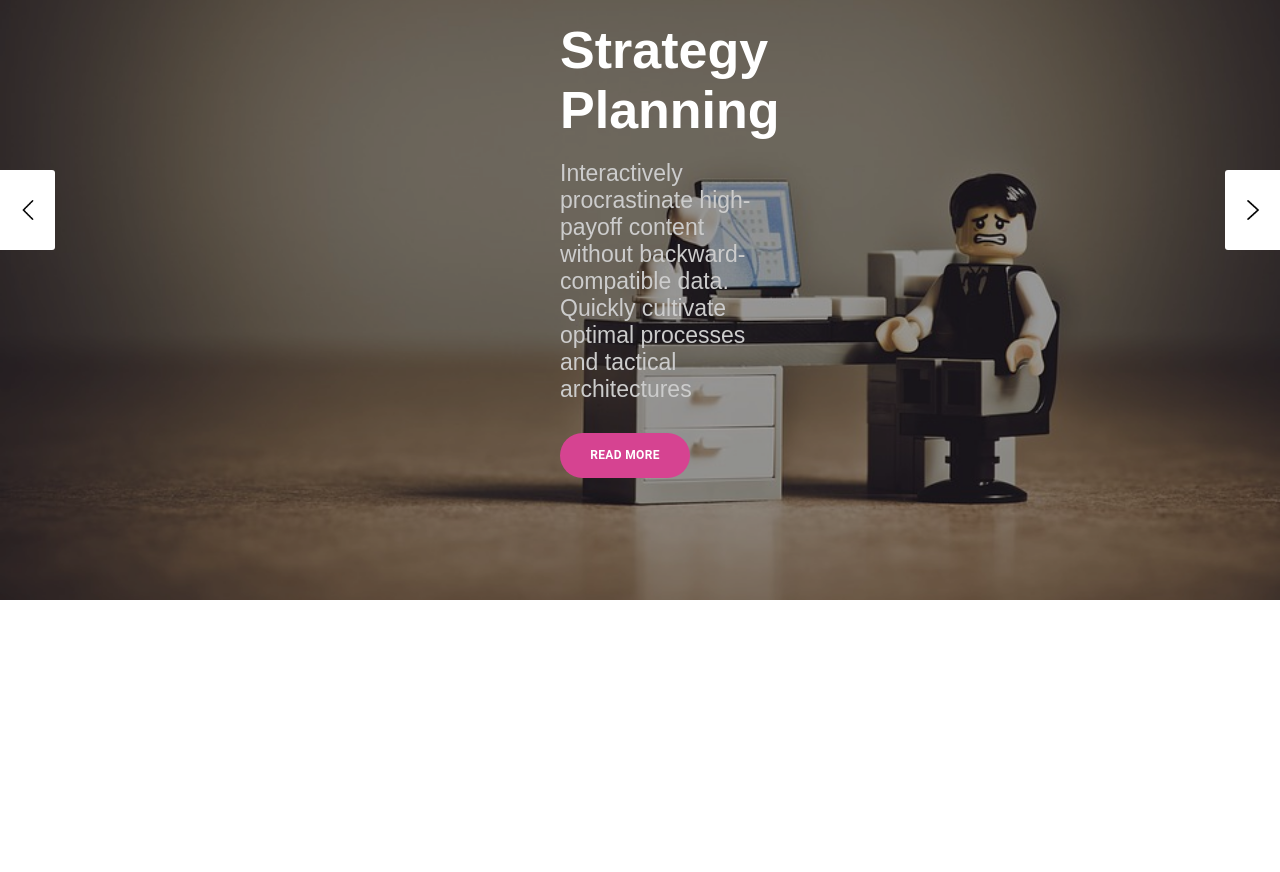
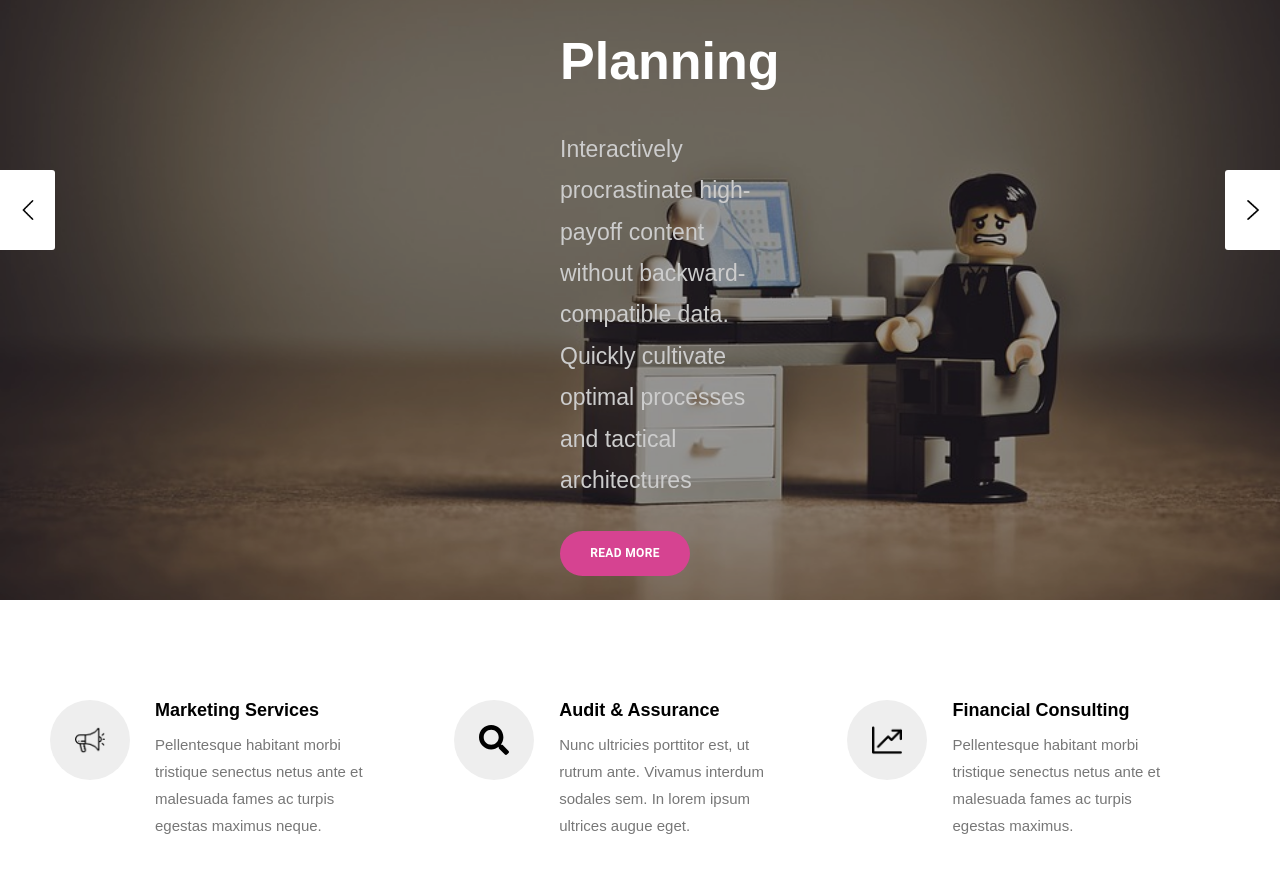
Before and after one commit to MatheusGomesRocha/DesignClone1, a React (Create React App) app: page / in a window 1280 px wide. Shown: the part 180-1052 px from the top of the page. Before the commit the page ends 800 px from the top, so only its background shows below. Built offline with nearby package versions, Linux system fonts and the light colour scheme.

Commit message:
ADD diretório para organizar components, criando WhatWeDo Component e finalizando por enquanto

```diff
--- a/src/App.js
+++ b/src/App.js
@@ -7,6 +7,7 @@ import Pic1 from './img/pic1.jpg';
 import Pic2 from './img/pic2.jpg';
 import AngleRight from './img/angle_right.png';
 import AngleLeft from './img/angle_left.png';
+import WhatWeDoComponent from "./components/WhatWeDoComponent";
 
 import {
     Container,
@@ -227,6 +228,8 @@ export default () => {
 
                 </HeaderBottom>
             </Header>
+
+            <WhatWeDoComponent defaultColor={defaultColor} />
         </Container>
     );
 }
--- a/src/AppStyled.js
+++ b/src/AppStyled.js
@@ -12,6 +12,7 @@ export const DefaultText = styled.span`
     font-size: ${props => props.font || '14px'};
     margin-bottom: 20px;
     text-align: ${props=>props.align || 'left'};
+    line-height: 1.8;
 
     @media(min-width: 1200px) {
         font-size: ${props=>props.fontBig || '25px'};
--- /dev/null
+++ b/src/components/WhatWeDoComponent.js
@@ -0,0 +1,60 @@
+import {useState} from "react";
+
+import {
+    MainDiv,
+    ItemDiv,
+    IconDiv,
+    Icon,
+    ContentDiv,
+    Title,
+    Content
+} from './WhatWeDoStyled';
+
+import Megaphone from '../img/megaphone.png';
+import {FaSearch} from 'react-icons/fa';
+import Line_chart from '../img/line_chart.png';
+
+export default (props) => {
+    const [item1, setItem1] = useState(false);
+    const [item2, setItem2] = useState(false);
+    const [item3, setItem3] = useState(false);
+
+    return (
+        <MainDiv>
+
+            <ItemDiv onMouseOver={() => setItem1(true)} onMouseOut={() => setItem1(false)}>
+                <IconDiv position={item1 ? 'right bottom' : 'left bottom'} background={item1 ? props.defaultColor : '#eee'}>
+                    <Icon src={Megaphone}/>
+                </IconDiv>
+                <ContentDiv>
+                    <Title>Marketing Services</Title>
+                    <Content>Pellentesque habitant morbi tristique senectus netus ante et malesuada fames ac turpis
+                        egestas maximus neque.</Content>
+                </ContentDiv>
+            </ItemDiv>
+
+            <ItemDiv onMouseOver={() => setItem2(true)} onMouseOut={() => setItem2(false)}>
+                <IconDiv background={item2 ? props.defaultColor : '#eee'}>
+                    <FaSearch size={30} fill={"#000"}/>
+                </IconDiv>
+                <ContentDiv>
+                    <Title>Audit & Assurance</Title>
+                    <Content>Nunc ultricies porttitor est, ut rutrum ante. Vivamus interdum sodales sem. In lorem ipsum
+                        ultrices augue eget.</Content>
+                </ContentDiv>
+            </ItemDiv>
+
+            <ItemDiv onMouseOver={() => setItem3(true)} onMouseOut={() => setItem3(false)}>
+                <IconDiv background={item3 ? props.defaultColor : '#eee'}>
+                    <Icon src={Line_chart}/>
+                </IconDiv>
+                <ContentDiv>
+                    <Title>Financial Consulting</Title>
+                    <Content>Pellentesque habitant morbi tristique senectus netus ante et malesuada fames ac turpis
+                        egestas maximus.</Content>
+                </ContentDiv>
+            </ItemDiv>
+
+        </MainDiv>
+    );
+}
--- /dev/null
+++ b/src/components/WhatWeDoStyled.js
@@ -0,0 +1,49 @@
+import styled from 'styled-components';
+
+export const MainDiv = styled.div`
+    padding: 100px 50px;
+    display: flex;
+    flex-direction: row;
+`;
+
+export const ItemDiv = styled.div`
+    display: flex;
+    flex-direction: row;
+`;
+
+export const IconDiv = styled.div`
+    width: 80px;
+    height: 80px;
+    border-radius: 50%;
+    display: flex;
+    align-items: center;
+    justify-content: center;
+    background: ${props=>props.background};
+    transition: 0.5s;
+
+
+`;
+
+export const Icon = styled.img`
+    width: 30px;
+    height: 30px;
+`;
+
+export const ContentDiv = styled.div`
+    display: flex;
+    flex-direction: column;
+    width: 55%;
+    margin-left: 25px;
+`;
+
+export const Title = styled.span`
+    font-weight: bold;
+    font-size: 18px;
+`;
+
+export const Content = styled.span`
+    color: #777;
+    margin-top: 10px;
+    line-height: 1.8;
+    font-size: 15px;
+`;
```
Also changed, not shown: 1 other file (tests, documents, lock files or other folders).
